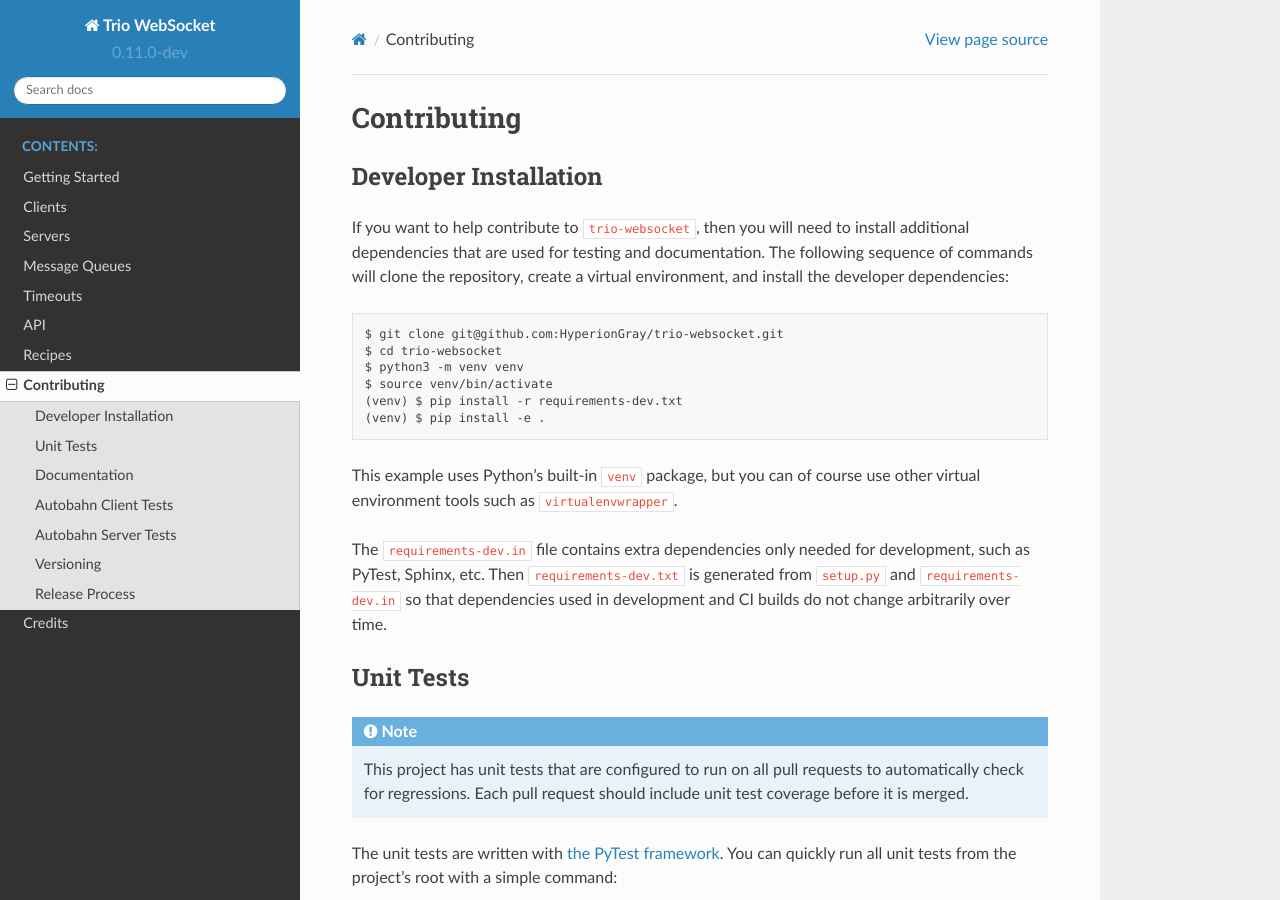
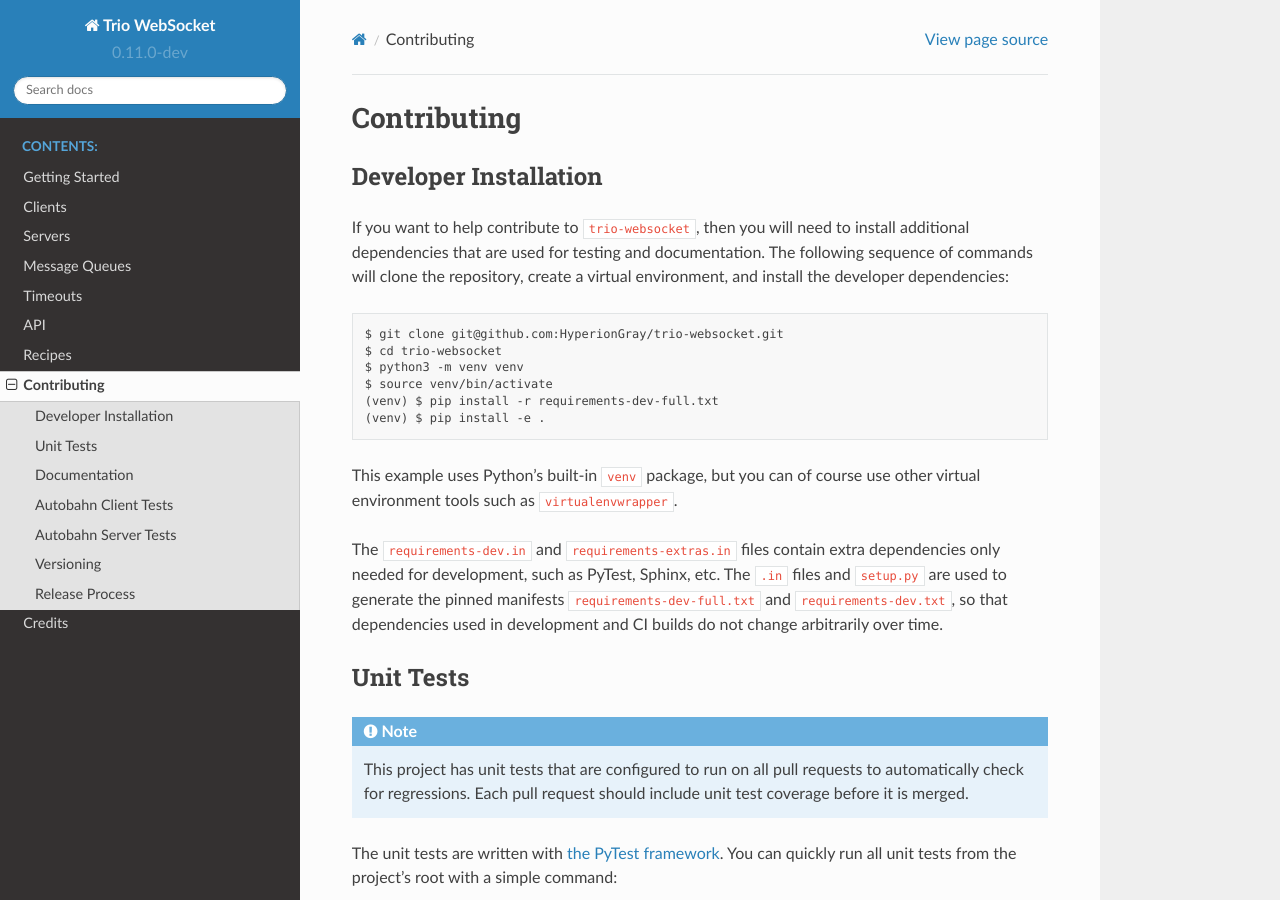
Before and after one commit to python-trio/trio-websocket, a Sphinx documentation site: the page built from docs/contributing.rst, in a window 1280 px wide and 900 px high. Built offline with Sphinx 7.4.7 and the Read the Docs theme 2.0.0, drawn with Linux system fonts in a browser that asks for light colours.

Commit message:
docs: contributing.rst: updates for renamed requirements files

```diff
--- a/docs/contributing.rst
+++ b/docs/contributing.rst
@@ -15,15 +15,16 @@
     $ cd trio-websocket
     $ python3 -m venv venv
     $ source venv/bin/activate
-    (venv) $ pip install -r requirements-dev.txt
+    (venv) $ pip install -r requirements-dev-full.txt
     (venv) $ pip install -e .
 
 This example uses Python's built-in ``venv`` package, but you can of course use
 other virtual environment tools such as ``virtualenvwrapper``.
 
-The ``requirements-dev.in`` file contains extra dependencies only needed for
-development, such as PyTest, Sphinx, etc.  Then ``requirements-dev.txt`` is
-generated from ``setup.py`` and ``requirements-dev.in`` so that dependencies
+The ``requirements-dev.in`` and ``requirements-extras.in`` files contain extra
+dependencies only needed for development, such as PyTest, Sphinx, etc.
+The ``.in`` files and ``setup.py`` are used to generate the pinned manifests
+``requirements-dev-full.txt`` and ``requirements-dev.txt``, so that dependencies
 used in development and CI builds do not change arbitrarily over time.
 
 Unit Tests
```
Also changed, not shown: docs/index.rst (+2 -5 lines).
